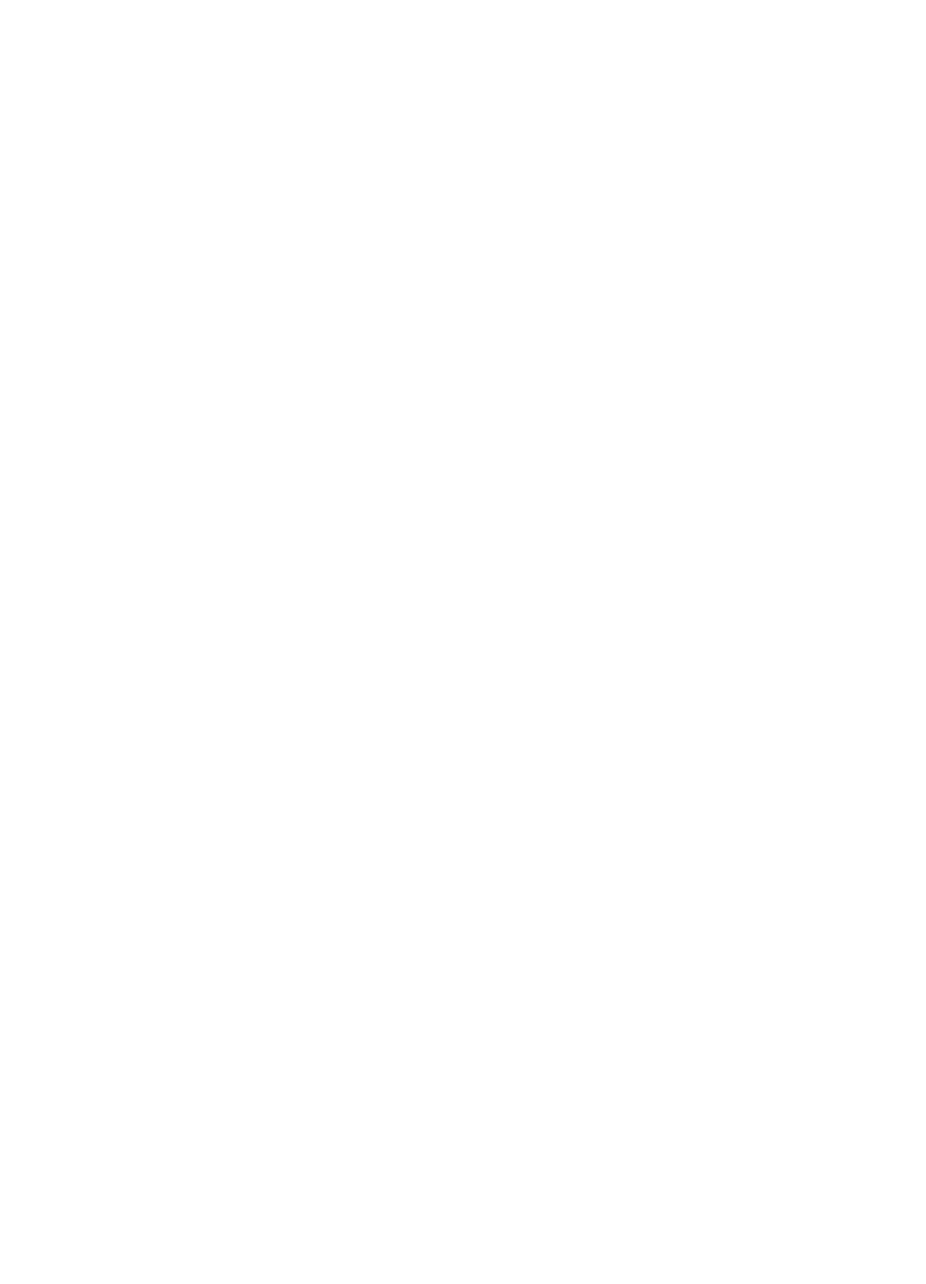
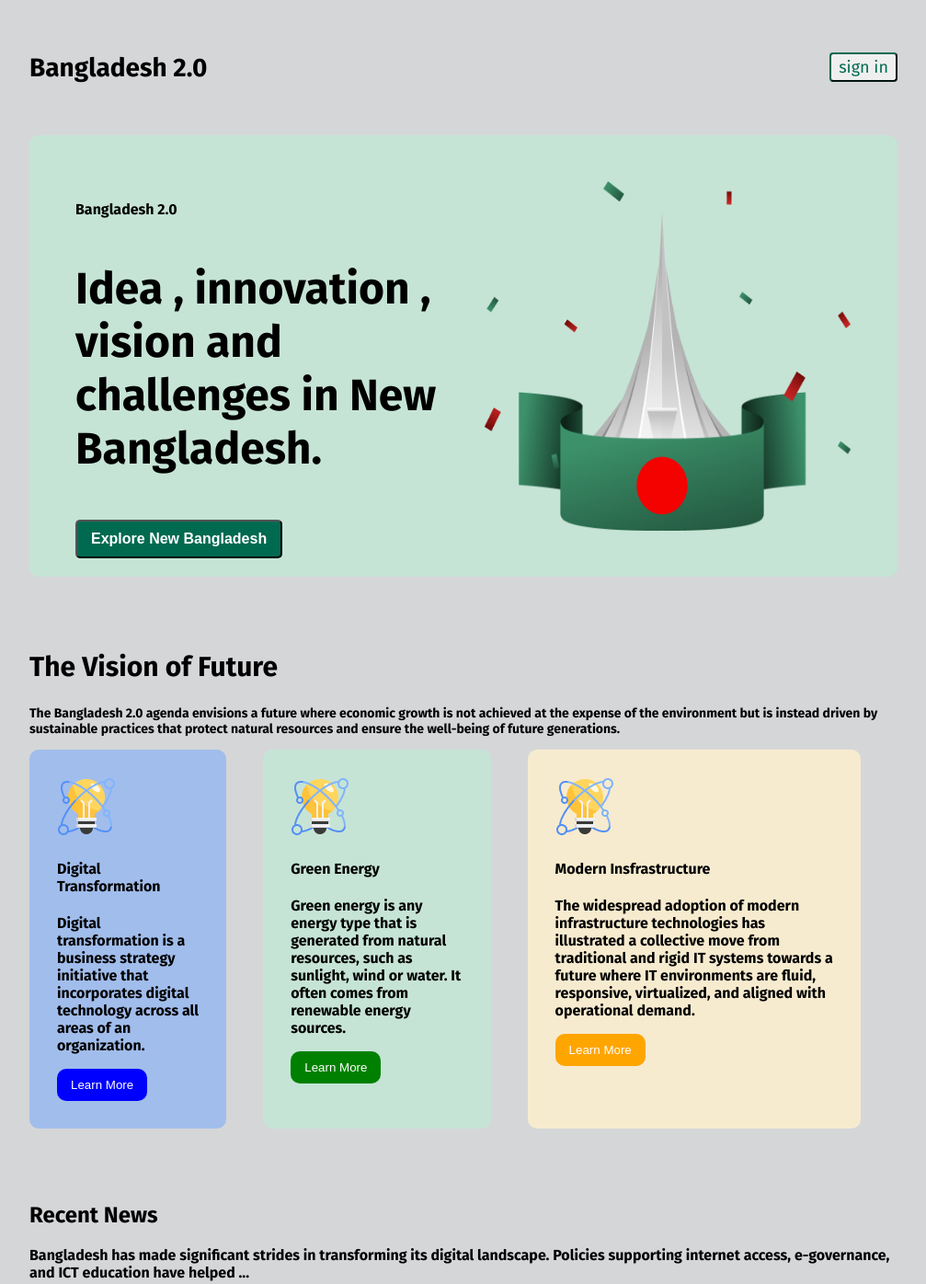
Before and after one commit to ripondas25/assignment-1, a plain HTML site: page index.html in a window 1280 px wide. Shown: the top 1396 px of the page at 92% size, without its empty margins (136-1143 px from the left). Before the commit the page ends 800 px from the top, so only its background shows below. Drawn offline with Linux system fonts and the light colour scheme.

Commit message:
added my new work

```diff
--- a/index.html
+++ b/index.html
@@ -4,13 +4,94 @@
     <meta charset="UTF-8">
     <meta name="viewport" content="width=device-width, initial-scale=1.0">
     <title>Bangladesh 2.0</title>
+    <link rel="preconnect" href="https://fonts.googleapis.com">
+<link rel="preconnect" href="https://fonts.gstatic.com" crossorigin>
+<link href="https://fonts.googleapis.com/css2?family=Fira+Sans:ital,wght@0,100;0,200;0,300;0,400;0,500;0,600;0,700;0,800;0,900;1,100;1,200;1,300;1,400;1,500;1,600;1,700;1,800;1,900&display=swap" rel="stylesheet">
     <link rel="stylesheet" href="styles/assignment.css">
 </head>
-<body>
+<body class="fira-sans-bold">
     <header>
+        <nav>
+            <h3 class="nav-title">Bangladesh 2.0</h3>
+            <ul>
+                <li><a href=""><button class="btn-primary">sign in</button></a></li>
+            </ul>
+        </nav>
+        <div class="banner">
+            <div class="banner-content">
+                <h4 class="banner-hd">Bangladesh 2.0</h4>
+                <p class="banner-title">
+                    Idea , innovation ,
+vision and challenges in New Bangladesh.
+                </p>
+                <button class="btn-two">Explore New Bangladesh</button>
+
+            </div>
+            <img class="banner-pic" src="images/hero.png" alt="">
+        </div>
 
     </header>
     <main>
+        <section class="skills">
+            <h2 class="section-title text-center">The Vision of Future</h2>
+            <p class="section-description text-center">
+                The Bangladesh 2.0 agenda envisions a future where economic growth is not achieved at the expense of the environment but is instead driven by sustainable practices that protect natural resources and ensure the well-being of future generations.
+            </p>
+            <div class="skills-container">
+                <div class="skill color-1">
+                    <img src="images/card-icon.png" alt="">
+                    <h4 class="skill-title">Digital Transformation</h4>
+                    <p class="skill-description">Digital transformation is a business strategy initiative that incorporates digital technology across all areas of an organization.</p>
+                    <button class="btn-1">Learn More</button>
+                </div>
+                <div class="skill color-2">
+                    <img src="images/card-icon.png" alt="">
+                    <h4 class="skill-title">Green Energy</h4>
+                    <p class="skill-description">Green energy is any energy type that is generated from natural resources, such as sunlight, wind or water. It often comes from renewable energy sources.</p>
+                    <button class="btn-2">Learn More</button>
+                </div>
+                <div class="skill color-3">
+                    <img src="images/card-icon.png" alt="">
+                    <h4 class="skill-title">Modern Insfrastructure</h4>
+                    <p class="skill-description">The widespread adoption of modern infrastructure technologies has illustrated a collective move from traditional and rigid IT systems towards a future where IT environments are fluid, responsive, virtualized, and aligned with operational demand.</p>
+                    <button class="btn-3">Learn More</button>
+                </div>
+            </div>
+        </section>
+        <section class="news">
+            <h2 class="news-title">Recent News</h2>
+            <p class="news-description">
+                Bangladesh has made significant strides in transforming its digital landscape. Policies supporting internet access, e-governance, and ICT education have helped ...
+            </p>
+            <div class="news-container">
+                <div class="new">
+                    <img class="pic-2" src="images/satelite.png" alt="">
+                    </div>
+                    <div class="new-1"><h3 class="new-title">Bangladesh Launches New  Satelite</h3>
+                    <img src="images/al-jazeera.png" alt="">
+                    <p>Date:05/01/2025 Time: 10:25 pm</p>
+                    <p>Not until the creation and maintenance of decent conditions of life for all people are recognized and accepted as a common obligation of all people and all countries—not until then shall we,with a certain degree of justification, be able to speak of humankind as civilized</p>
+                    <button class="btn-4">Read More</button>
+                </div>
+
+
+                </div>
+               <div class="news-container-2">
+                    <div class="new-1"><h3 class="new-title">Bangladesh Launches New  Satelite</h3>
+                    <img src="images/al-jazeera.png" alt="">
+                    <p>Date:05/01/2025 Time: 10:25 pm</p>
+                    <p>Not until the creation and maintenance of decent conditions of life for all people are recognized and accepted as a common obligation of all people and all countries—not until then shall we,with a certain degree of justification, be able to speak of humankind as civilized</p>
+                    <button class="btn-4">Read More</button>
+                </div>
+                <div class="new">
+                    <img class="pic-2" src="images/satelite.png" alt="">
+                    </div>
+                </div>
+
+
+                </div>
+            </div>
+        </section>
 
     </main>
     <footer>
--- a/styles/assignment.css
+++ b/styles/assignment.css
@@ -0,0 +1,168 @@
+
+.fira-sans-bold {
+    font-family: "Fira Sans", serif;
+    font-weight: 700;
+    font-style: normal;
+  }
+
+/* Nav styles */
+nav{
+    display: flex;
+    align-items: center;
+    justify-content: space-between;
+    margin: 28.5px 160px;
+
+
+}
+.nav-title{
+    font-weight: bold;
+    font-size: 28px;
+}
+nav ul li{
+    list-style: none;
+}
+nav ul{
+    display: flex;
+}
+/* shared styles */
+.btn-primary{
+    color: #006A50;
+    border-radius: 4px;
+    padding: 3px 8px;
+    border-color: #006A50;
+    font-size: 18px;
+    font-family: "Fira Sans", serif;
+}
+.btn-two{
+    background-color: #006A50;
+    font-weight: 600;
+    font-size: 16px;
+    padding: 10px 15px;
+    border-radius: 5px;
+    color: white;
+
+}
+.banner-title{
+    font-size: 48px;
+    font-weight: bold;
+}
+.banner-pic{
+    height: 380px;
+    width: 400.3px;
+
+}
+.text-center{
+    text-align: left;
+}
+/* banner styles */
+.banner{
+    display: flex;
+    justify-content: space-between;
+    margin: 29px 160px;
+    background-color: #C6E4D6;
+    padding: 50px 50px;
+    border-radius: 10px;
+
+}
+
+.banner-content{
+    height: 100px;
+    width: 525px;
+
+}
+/* skills shared */
+.skills-container{
+    display: flex;
+    box-shadow: none;
+
+}
+.section-title{
+    font-size: 30px;
+    font-weight: 700;
+}
+.section-description{
+    font-size: 14px;
+}
+.skills{
+    margin: 80px 160px;
+
+}
+.skill{
+    margin-right: 40px;
+    padding: 30px;
+ }
+.color-1{
+    background-color: #a1bdec;
+    border-radius: 10px;
+}
+.color-2{
+    background-color: #C6E4D6;
+    border-radius: 10px;
+}
+.color-3{
+    background-color: #F7EBCF;
+    border-radius: 10px;
+}
+/* button styles */
+.btn-1{
+    background-color: blue;
+    color: white;
+    padding: 10px 15px;
+    border-radius: 10px;
+    border: none;
+}
+.btn-2{
+    background-color: green;
+    color: white;
+    padding: 10px 15px;
+    border-radius: 10px;
+    border: none;
+}
+.btn-3{
+    background-color: orange;
+    color: white;
+    padding: 10px 15px;
+    border-radius: 10px;
+    border: none;
+}
+.btn-4{
+    background-color: green;
+    color: white;
+    padding: 10px 15px;
+    border-radius: 10px;
+    border: none;
+}
+body{
+    background-color: #D5D6D8;
+}
+.news-container{
+    display: flex;
+    background-color: rgb(214, 198, 198);
+    padding: 20px 20px;
+    border-radius: 10px;
+
+}
+.news{
+    margin: 80px 160px;
+
+
+}
+.new-1{
+    margin-left: 12px;
+}
+.pic-2{
+    border-radius: 10px;
+    height: 300px;
+    width: 400.3px;
+}
+.new-title{
+    font-size: 22px;
+    font-weight: 800;
+}
+.news-container-2{
+    display: flex;
+    background-color: rgb(214, 198, 198);
+    padding: 20px 20px;
+    border-radius: 10px;
+    margin-top: 15px;
+}
```
